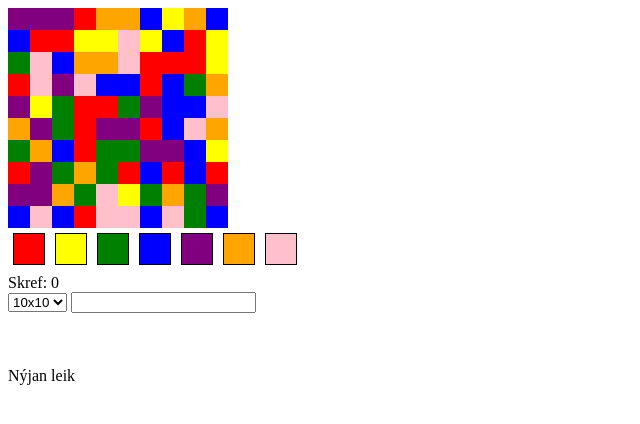
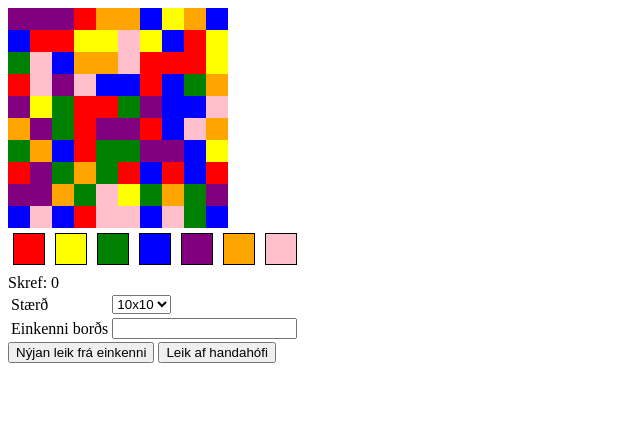
Before and after one commit to baldurthoremilsson/colorama, a plain HTML site: page index.html in a window 1280 px wide. Shown: the whole page, without its empty margins (0-640 px from the left). Drawn offline with Linux system fonts and the light colour scheme.

Commit message:
Better random generator + two buttons to initialize

```diff
--- a/colorama.js
+++ b/colorama.js
@@ -28,16 +28,20 @@ const randomGenerator = (seed) => {
         return seed / 233280;
     }
 }
-const stringToNum = (str) => str.split("").map(letter => letter.charCodeAt()).reduce((a,b) => a+b, 0)
-const random = array => array[Math.floor(Math.random() * array.length)];
 
 document.addEventListener("DOMContentLoaded", () => {
+    const boardSeed_el = document.querySelector("#board-seed");
     const getSize = () => document.querySelector("#size-selector").value.split("x");
     const getPicker = () => {
-        let boardSeed = document.querySelector("#board-seed").value;
-        console.log(`boardSeed(${boardSeed})`);
-        let seedNum = stringToNum(boardSeed);
-        let random = (seedNum === 0) ? Math.random : randomGenerator(seedNum);
+        let boardSeed = boardSeed_el.value;
+        let random = Math.random;
+        if(boardSeed.length !== 0) {
+            random = randomGenerator(0);
+            boardSeed.split("").map(letter => letter.charCodeAt()).forEach(num => {
+                let seed = num + random() * 1000;
+                random = randomGenerator(seed);
+            });
+        }
         return array => array[Math.floor(random() * array.length)];
     }
     const board = new Board(
@@ -51,6 +55,11 @@ document.addEventListener("DOMContentLoaded", () => {
 
 
     document.querySelector("#new-game").addEventListener("click", event => colorama.initialize());
+    document.querySelector("#random-game").addEventListener("click", event => {
+        let randomString = Math.random().toString(16).substring(2, 10);
+        boardSeed_el.value = randomString;
+        colorama.initialize();
+    })
     document.querySelector("#size-selector").addEventListener("change", event => colorama.initialize());
 });
 
--- a/index.html
+++ b/index.html
@@ -28,14 +28,24 @@
     </table>
     <div id="controls"></div>
     <div id="click-counter"></div>
+    <table>
+        <tr>
+            <td>Stærð</td>
+            <td>
                 <select id="size-selector">
                     <option value="10x10">10x10</option>
                     <option value="15x15">15x15</option>
                     <option value="20x20">20x20</option>
                     <option value="30x30">30x30</option>
                 </select>
-    <input id="board-seed">
-    <br><br><br><br>
-    <div id="new-game">Nýjan leik</div>
+            </td>
+        </tr>
+        <tr>
+            <td>Einkenni borðs</td>
+            <td><input id="board-seed"></td>
+        </tr>
+    </table>
+    <button id="new-game">Nýjan leik frá einkenni</button>
+    <button id="random-game">Leik af handahófi</button>
   </body>
 </html>
```
Lines whose indentation alone changed are shown as unchanged.
